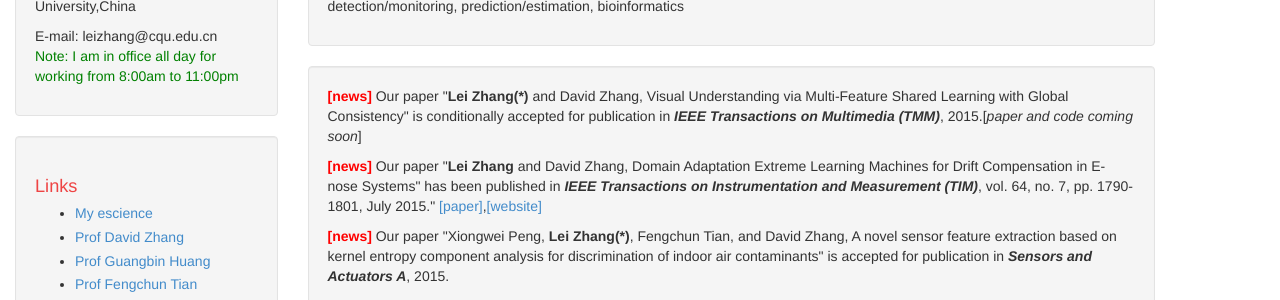
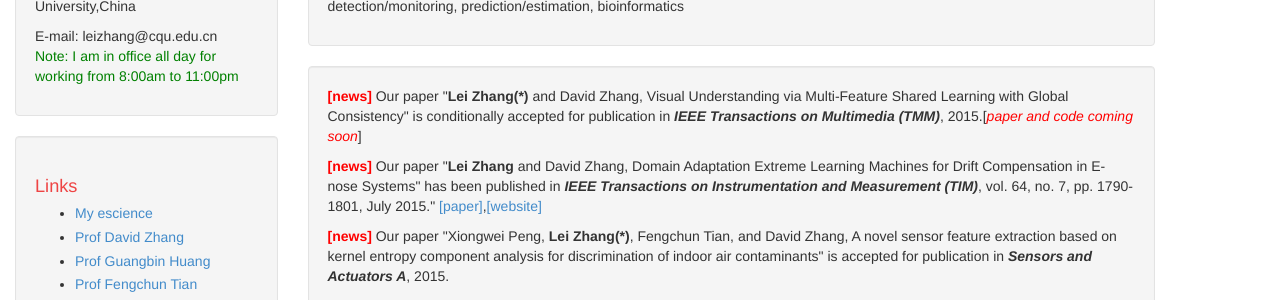
Before and after one commit to DrLeiZhang/website, a Jekyll site: the page built from index.html, in a window 1280 px wide. Shown: the part 454-754 px from the top of the page. Built offline with Jekyll 4.4.1, drawn with Linux system fonts in a browser that asks for light colours; Markdown is read by kramdown in place of the engine named in the settings; the list of posts is cut into pages by our own code.

Commit message:
Update
Signed-off-by: leizhang@cqu.edu.cn <leizhang@cqu.edu.cn>

```diff
--- a/index.html
+++ b/index.html
@@ -19,7 +19,7 @@ layout: default
 </div>
 
 <div class="well">
-<p><B style="color:red;">[news]</B> Our paper "<B>Lei Zhang(*)</B> and David Zhang, Visual Understanding via Multi-Feature Shared Learning with Global Consistency" is conditionally accepted for publication in <I><B>IEEE Transactions on Multimedia (TMM)</B></I>, 2015.[<I>paper and code coming soon</I>] </p>
+<p><B style="color:red;">[news]</B> Our paper "<B>Lei Zhang(*)</B> and David Zhang, Visual Understanding via Multi-Feature Shared Learning with Global Consistency" is conditionally accepted for publication in <I><B>IEEE Transactions on Multimedia (TMM)</B></I>, 2015.[<I style="color:red;">paper and code coming soon</I>] </p>
 
 <p> <B style="color:red;">[news]</B> Our paper "<B>Lei Zhang</B> and David Zhang, Domain Adaptation Extreme Learning Machines for Drift Compensation in E-nose Systems" has been published in <I><B>IEEE Transactions on Instrumentation and Measurement (TIM)</B></I>, vol. 64, no. 7, pp. 1790-1801, July 2015." <a href="resources/DAELM.pdf"> [paper]</a>,<a href="http://ieeexplore.ieee.org/xpl/articleDetails.jsp?arnumber=6963383&filter%3DAND%28p_IS_Number%3A7118796%29">[website]</a> </p>
 
```
